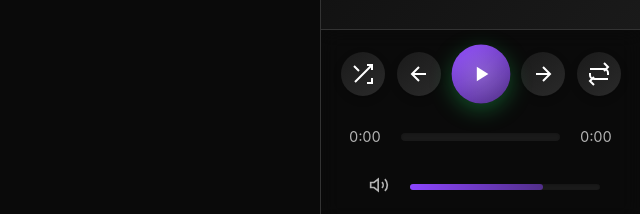
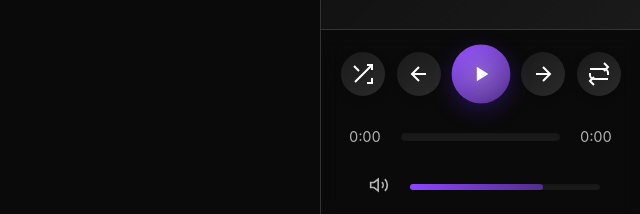
Before and after one commit to SkyNigh1/Symphony, a website with bundled scripts: page index.html in a window 1280 px wide. In both pictures the pointer is over the button 1120 px from the left and 518 px from the top of the page. Shown: the part 445-659 px from the top of the page, 640-1280 px from the left. Built offline with nearby package versions, Linux system fonts and the light colour scheme; files whose address does not match are found by name.

Commit message:
Add files via upload

```diff
--- a/css/player.css
+++ b/css/player.css
@@ -178,7 +178,7 @@
 
 .play-pause:hover {
     transform: scale(1.05);
-    box-shadow: 0 6px 20px rgba(29, 185, 84, 0.4);
+    box-shadow: 0 6px 20px rgba(73, 29, 185, 0.4);
 }
 
 .play-pause .play-icon {
```
